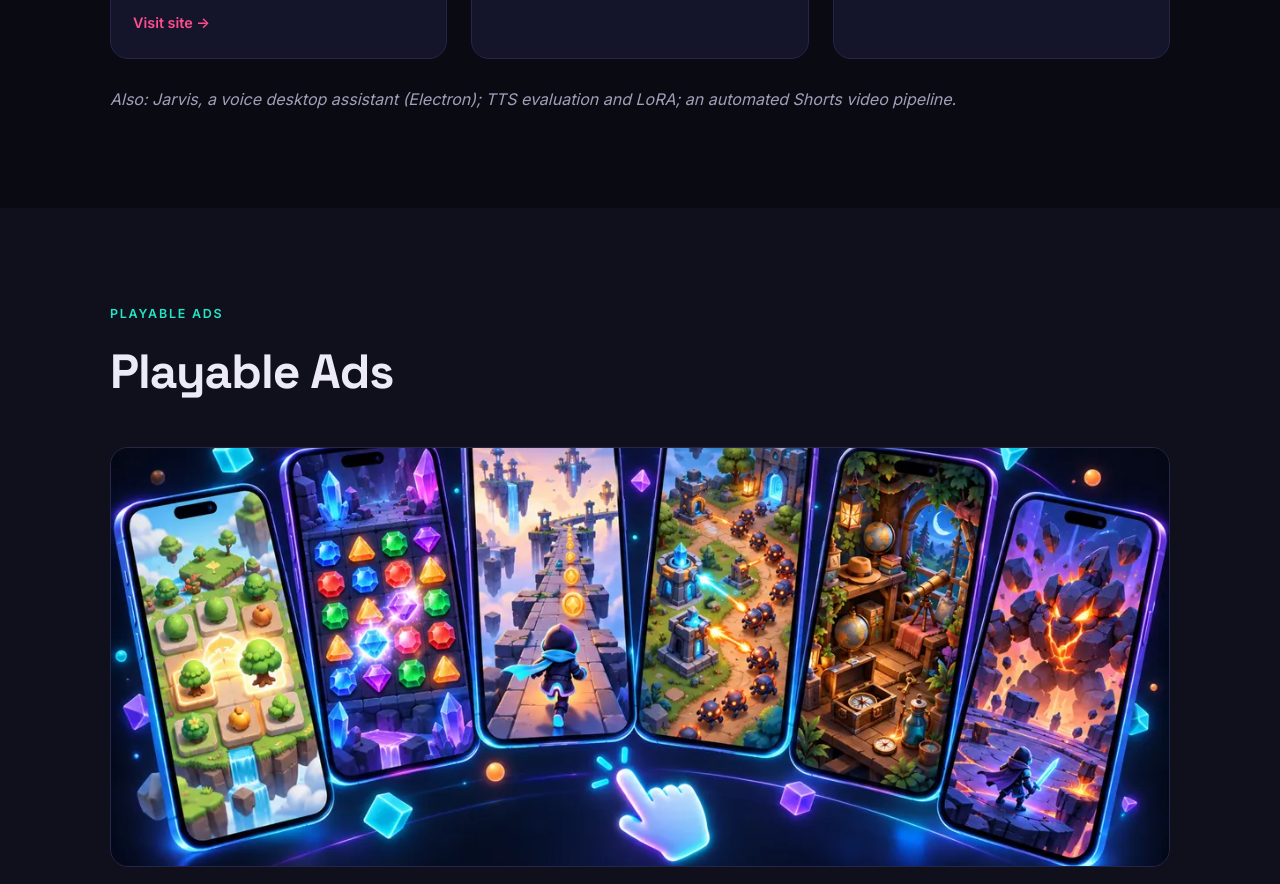
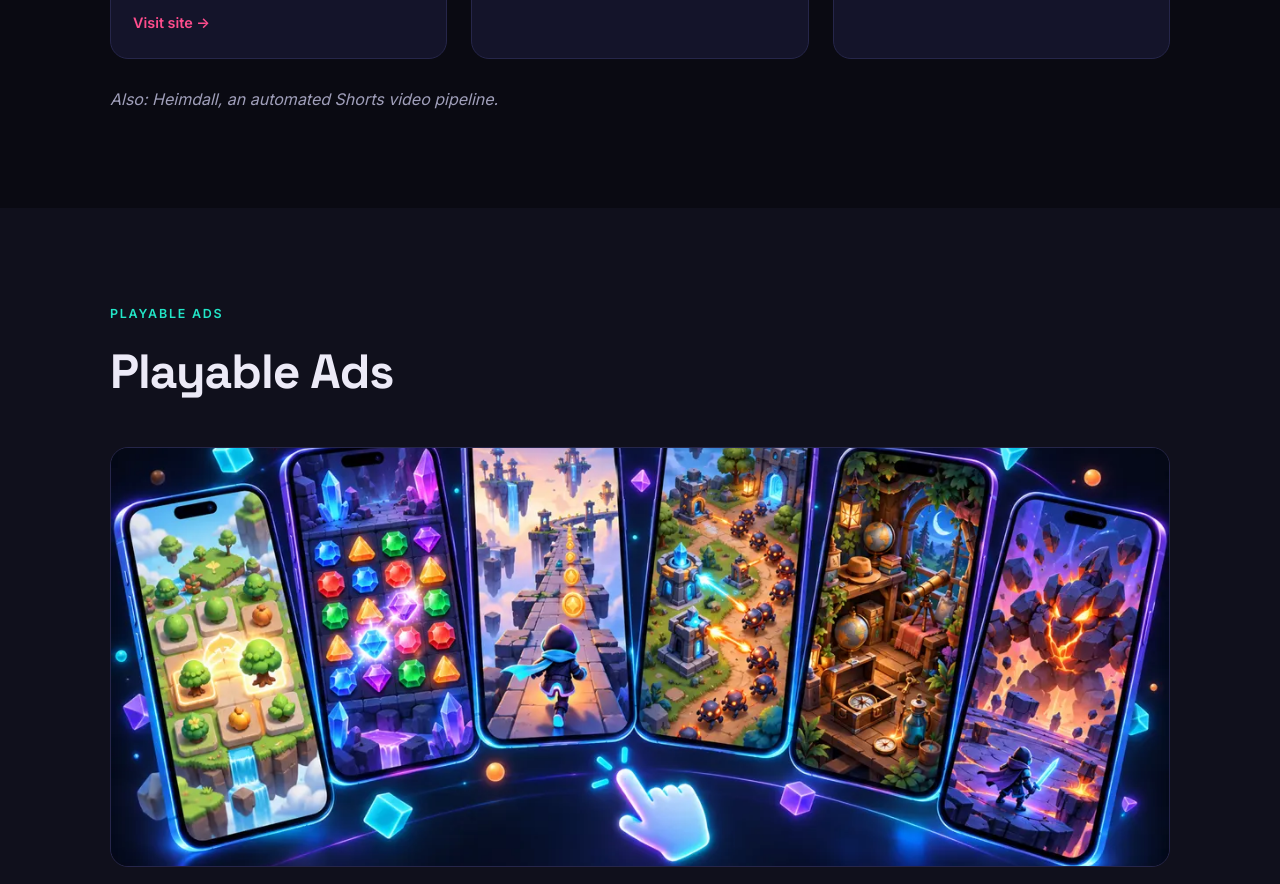
Before and after one commit to Dioganos/Dioganos.github.io, a plain HTML site: page index.html in a window 1280 px wide. Shown: the part 1469-2353 px from the top of the page. Drawn offline with Linux system fonts and the light colour scheme.

Commit message:
Trim Now building Also line and re-add Heimdall
Co-Authored-By: Claude Opus 5.5 <noreply@anthropic.com>

```diff
--- a/index.html
+++ b/index.html
@@ -74,7 +74,7 @@
         </article>
 
       </div>
-      <p class="note reveal">Also: Jarvis, a voice desktop assistant (Electron); TTS evaluation and LoRA; an automated Shorts video pipeline.</p>
+      <p class="note reveal">Also: Heimdall, an automated Shorts video pipeline.</p>
     </div>
   </section>
 
```
